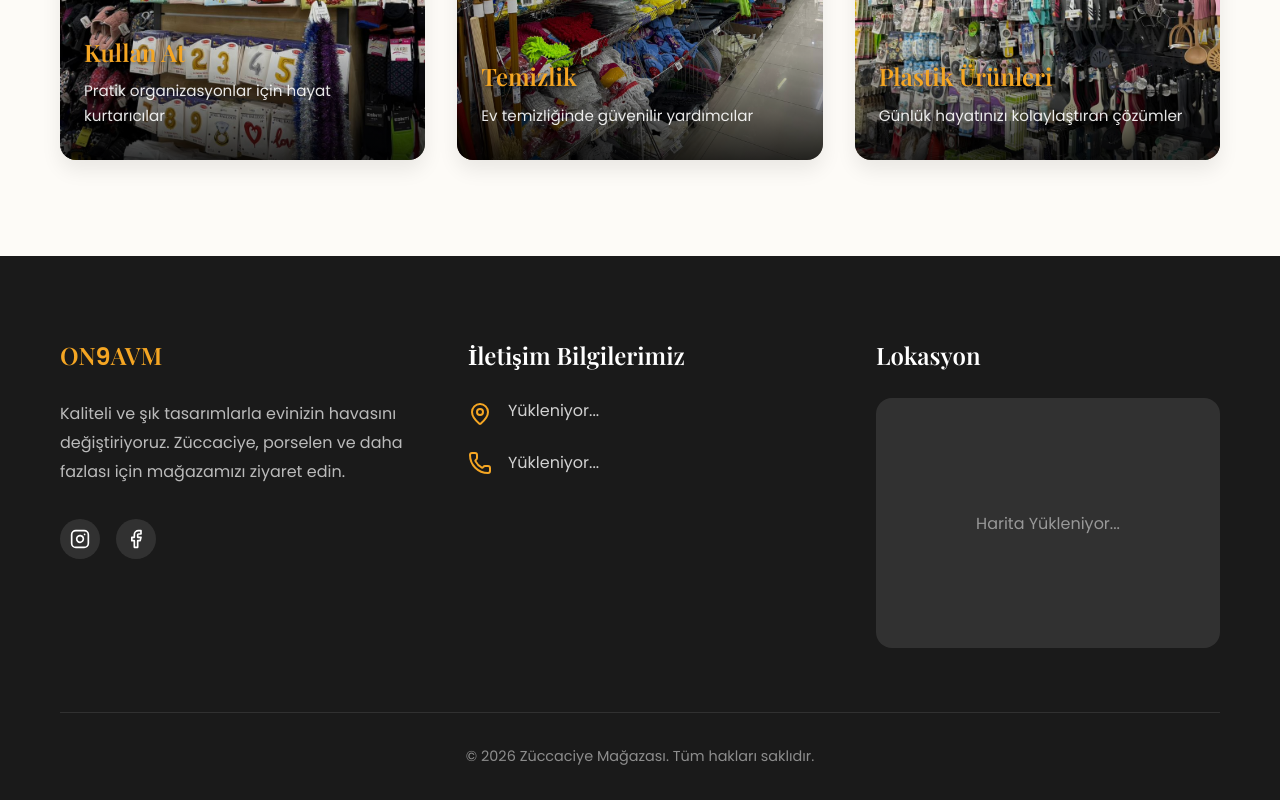
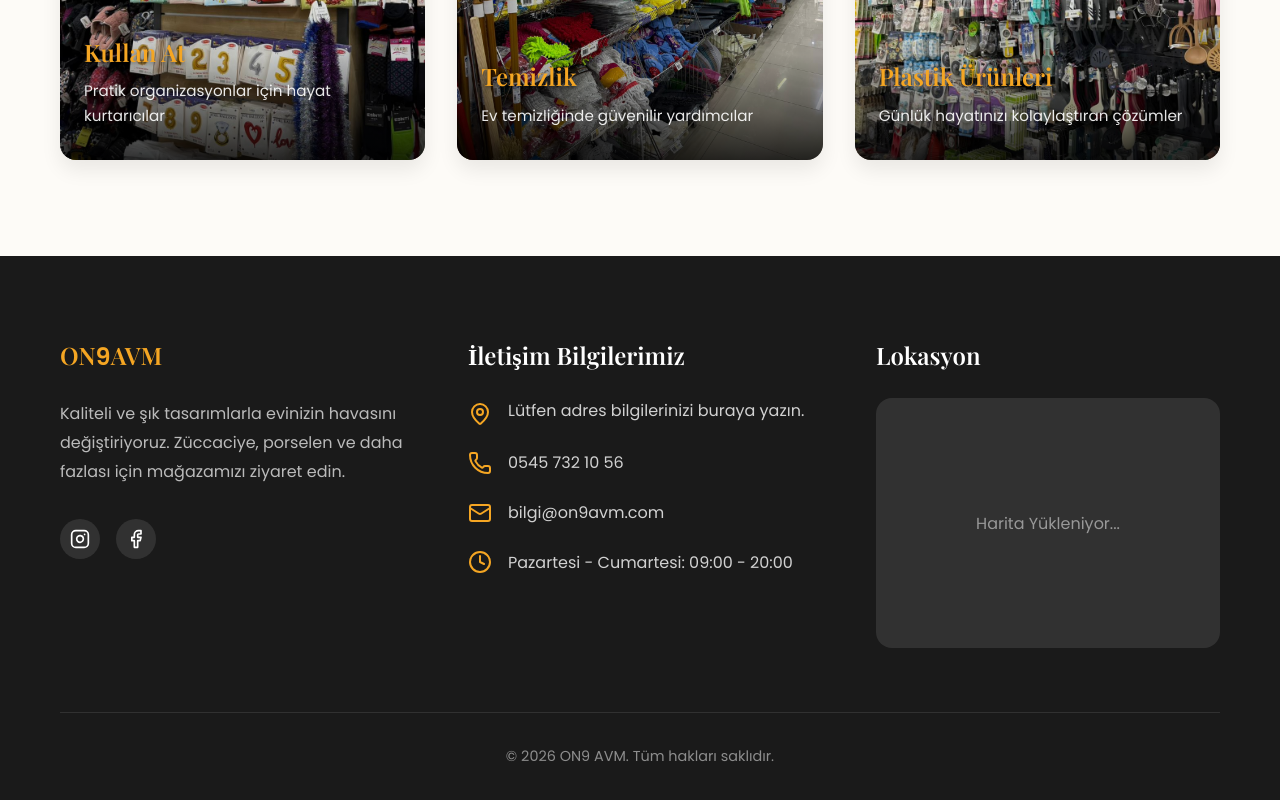
Before and after one commit to Onur1327/elvan, a React app in the folder frontend/: page / in a window 1280 px wide. Shown: the part 3253-4053 px from the top of the page. Built offline with nearby package versions, Linux system fonts and the light colour scheme; no server answers; the HTML template or start-up script is replaced by a standard one; a web font is replaced by a local one.

Commit message:
feat: migrate to static frontend by hardcoding contact info

```diff
--- a/frontend/src/components/Footer.jsx
+++ b/frontend/src/components/Footer.jsx
@@ -1,30 +1,17 @@
-import React, { useState, useEffect } from 'react';
-import axios from 'axios';
+import React from 'react';
 import { MapPin, Phone, Mail, Clock, Instagram, Facebook } from 'lucide-react';
 
 const Footer = () => {
-  const [storeInfo, setStoreInfo] = useState({
-    name: "Züccaciye Mağazası",
-    address: "Yükleniyor...",
-    phone: "Yükleniyor...",
-    email: "",
-    working_hours: "",
-    map_embed_url: ""
-  });
-
-  useEffect(() => {
-    // Backend API'den (Django) mağaza iletişim bilgilerini çekme
-    const fetchStoreInfo = async () => {
-      try {
-        const response = await axios.get('http://127.0.0.1:8000/api/store-info/');
-        setStoreInfo(response.data);
-      } catch (error) {
-        console.error("İletişim bilgileri alınamadı:", error);
-      }
-    };
-
-    fetchStoreInfo();
-  }, []);
+  // İletişim bilgileri artık doğrudan burada (React içinde) bulunuyor.
+  // Bu bilgileri değiştirmek isterseniz direkt olarak bu dosyayı güncelleyebilirsiniz.
+  const storeInfo = {
+    name: "ON9 AVM",
+    address: "Lütfen adres bilgilerinizi buraya yazın.", // Örnek: "Atatürk Mah. İstiklal Cad. No:1 İstanbul"
+    phone: "0545 732 10 56",
+    email: "bilgi@on9avm.com",
+    working_hours: "Pazartesi - Cumartesi: 09:00 - 20:00",
+    map_embed_url: "" // Google Haritalar embed URL'sini buraya yapıştırabilirsiniz
+  };
 
   return (
     <footer id="iletisim" style={{ backgroundColor: 'var(--bg-dark)', color: 'var(--white)', paddingTop: '5rem' }}>
```
